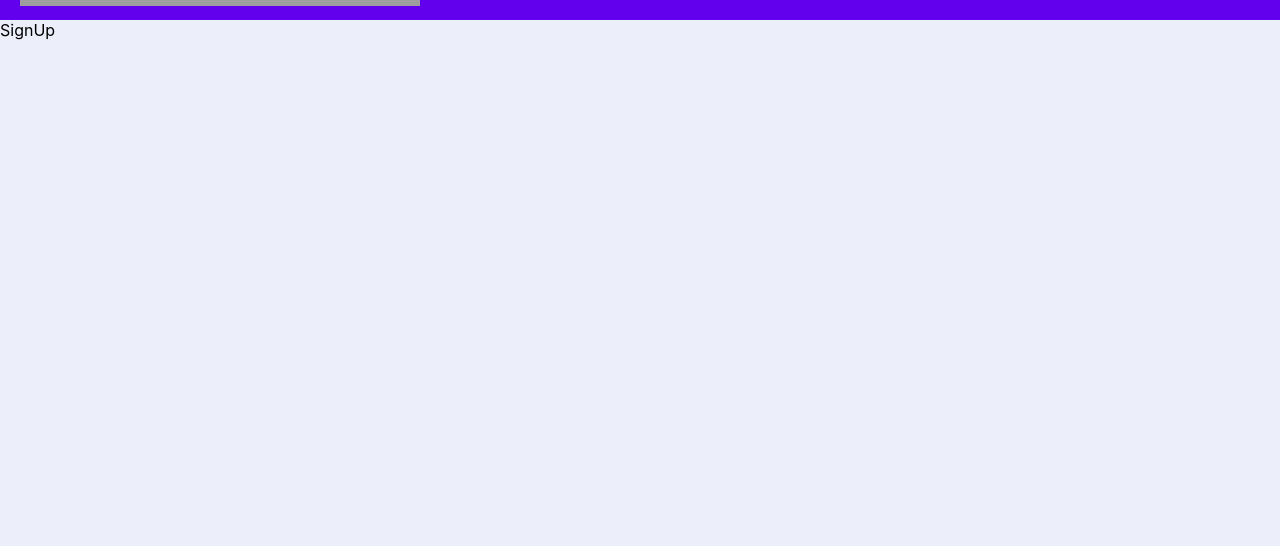
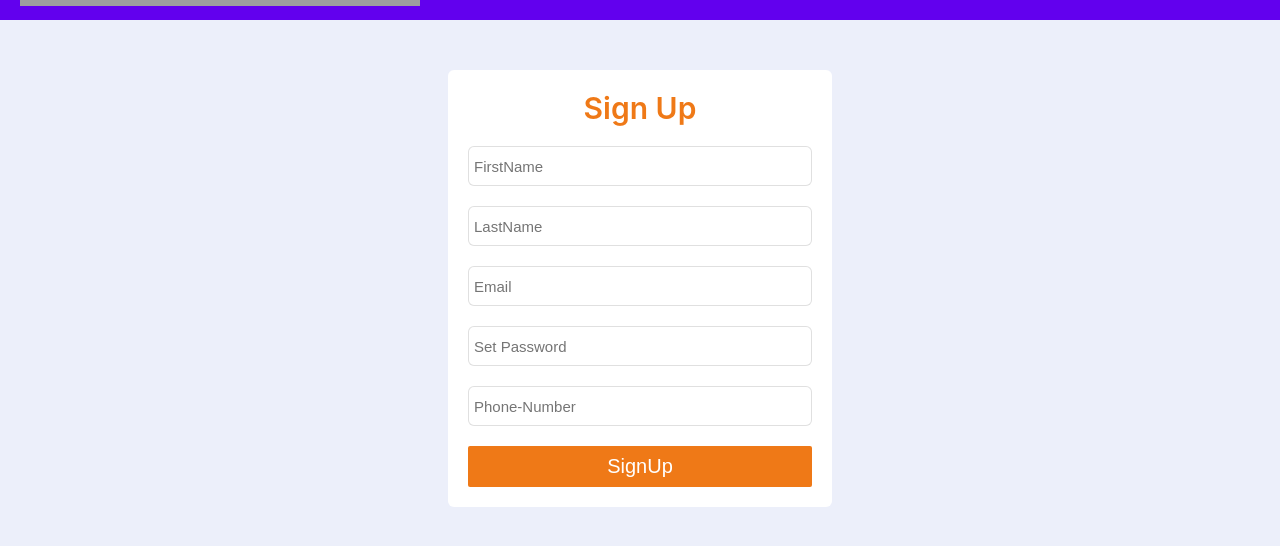
Before and after one commit to rakeshhotker/socialsite, a React (Create React App) app: page /signup in a window 1280 px wide. Shown: the part 304-850 px from the top of the page. Before the commit the page ends 800 px from the top, so only its background shows below. Built offline with nearby package versions, Linux system fonts and the light colour scheme; no server answers; grey boxes are pictures that could not be loaded.

Commit message:
uncontrolled component tutorial

```diff
--- a/src/components/App.js
+++ b/src/components/App.js
@@ -3,9 +3,7 @@ import { connect } from 'react-redux';
 import { BrowserRouter as Router, Route, Switch } from 'react-router-dom';
 import { PropTypes } from 'prop-types';
 import { fetchPosts } from '../actions/posts';
-import { Home, Navbar, Page404, Login } from './';
-// const Login = () => <div>Login</div>;
-const SignUp = () => <div>SignUp</div>;
+import { Home, Navbar, Page404, Login, SignUp } from './';
 
 class App extends React.Component {
   componentDidMount() {
--- a/src/components/Login.js
+++ b/src/components/Login.js
@@ -1,18 +1,38 @@
 import React, { Component } from 'react';
 
 class Login extends Component {
+  constructor(props) {
+    super(props);
+    this.emailInputRef = React.createRef();
+    this.passwordInputRef = React.createRef();
+  }
+  handleFormSubmit = (e) => {
+    e.preventDefault();
+    console.log('this.emailInputRef', this.emailInputRef);
+    console.log('this.passwordInputRef', this.passwordInputRef);
+  };
   render() {
     return (
       <form className="login-form">
         <span className="login-signup-header">Log In</span>
         <div className="field">
-          <input type="email" placeholder="Email" required />
+          <input
+            type="email"
+            placeholder="Email"
+            required
+            ref={this.emailInputRef}
+          />
         </div>
         <div className="field">
-          <input type="password" placeholder="Password" required />
+          <input
+            type="password"
+            placeholder="Password"
+            required
+            ref={this.passwordInputRef}
+          />
         </div>
         <div className="field">
-          <button>Log In</button>
+          <button onClick={this.handleFormSubmit}>Log In</button>
         </div>
       </form>
     );
--- /dev/null
+++ b/src/components/SignUp.js
@@ -0,0 +1,31 @@
+import React, { Component } from 'react';
+
+class SignUp extends Component {
+  render() {
+    return (
+      <form className="login-form">
+        <span className="login-signup-header">Sign Up</span>
+        <div className="field">
+          <input type="text" placeholder="FirstName" required />
+        </div>
+        <div className="field">
+          <input type="text" placeholder="LastName" required />
+        </div>
+        <div className="field">
+          <input type="email" placeholder="Email" required />
+        </div>
+        <div className="field">
+          <input type="password" placeholder="Set Password" required />
+        </div>
+        <div className="field">
+          <input type="text" placeholder="Phone-Number" required />
+        </div>
+        <div className="field">
+          <button>SignUp</button>
+        </div>
+      </form>
+    );
+  }
+}
+
+export default SignUp;
--- a/src/components/index.js
+++ b/src/components/index.js
@@ -4,4 +4,5 @@ import Navbar from './Navbar';
 import Home from './Home';
 import Page404 from './Page404';
 import Login from './Login';
-export { PostsList, App, Navbar, Home, Page404, Login };
+import SignUp from './SignUp';
+export { PostsList, App, Navbar, Home, Page404, Login, SignUp };
```
Also changed, not shown: 1 other file (tests, documents, lock files or other folders).
